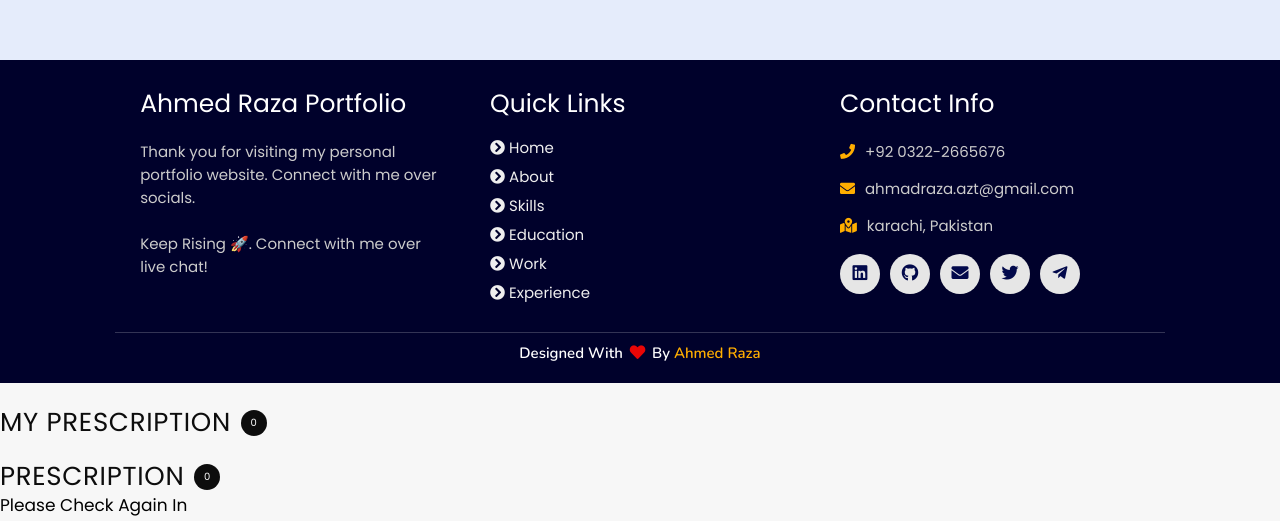
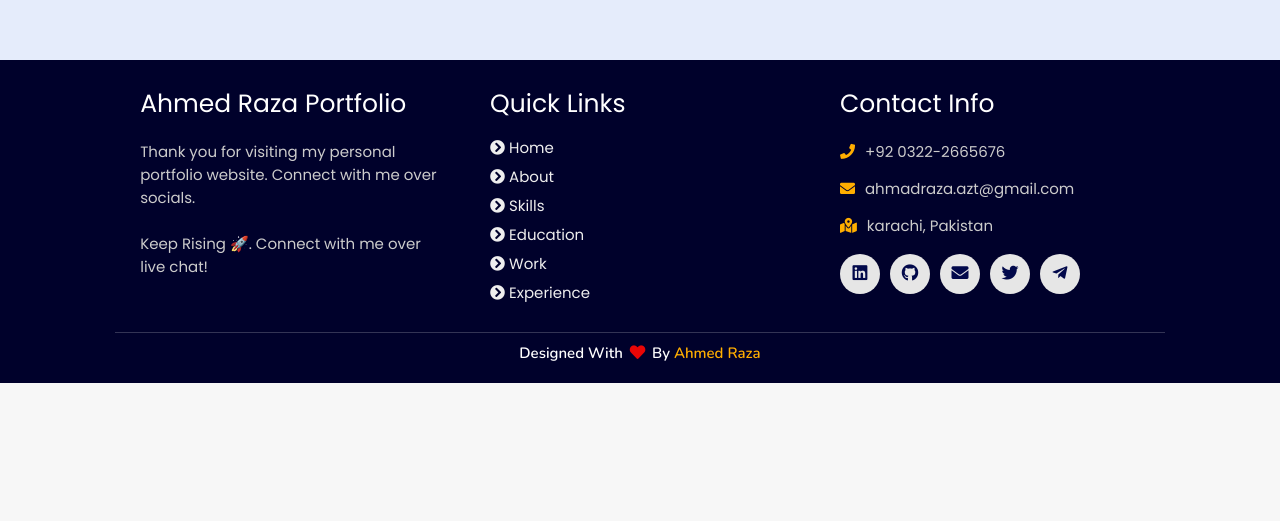
Before and after one commit to ahmedrazachandio/new-portfolio, a plain HTML site: page index.html in a window 1280 px wide. Shown: the part 6962-7483 px from the top of the page. After the commit the page ends 7345 px from the top, so only its background shows below. Drawn offline with nearby package versions, Linux system fonts and the light colour scheme.

Commit message:
some code remove

```diff
--- a/index.html
+++ b/index.html
@@ -448,40 +448,3 @@
 </body>
 
 </html>
-
-
-
-<div style="display: flex; align-items: center; margin: 20px 0;">
-  <p
-    style="margin: 0px; color: #0d0d0d; text-transform: uppercase; font-size: 26px; font-weight: 400; letter-spacing: 0.7px; padding-right: 10px;">
-    My prescription
-  </p>
-  <p
-    style="margin: 0px; display: flex; color: #fff; border-radius: 50%; background-color: #0d0d0d; letter-spacing: 0.7px; width: 26px; height: 26px; justify-content: center; align-items: center;">
-    0
-  </p>
-</div>
-
-
-
-
-
-
-
-<div style="padding: 0px; display: flex; flex-direction: row; align-items: center; justify-content: flex-start;">
-  <p
-    style="margin: 0px; padding-right: 10px; color: #0d0d0d; text-transform: uppercase; font-size: 26px; font-weight: 400; line-height: 29.47px; letter-spacing: 0.7px;">
-    prescription
-  </p>
-  <p
-    style="margin: 0px; display: flex; align-items: center; justify-content: center; color: #fff; border-radius: 50%; text-transform: uppercase; font-weight: 400; line-height: 29.47px; background-color: #0d0d0d; letter-spacing: 0.7px; width: 26px; height: 26px;">
-    0
-  </p>
-</div>
-
-
-
-
-<p style="font-weight: 400;line-height: 29.47px;font-size: 17px;padding: 0px;margin: 0px;">
-  Please check again in
-</p>
```
Lines whose indentation alone changed are shown as unchanged.
